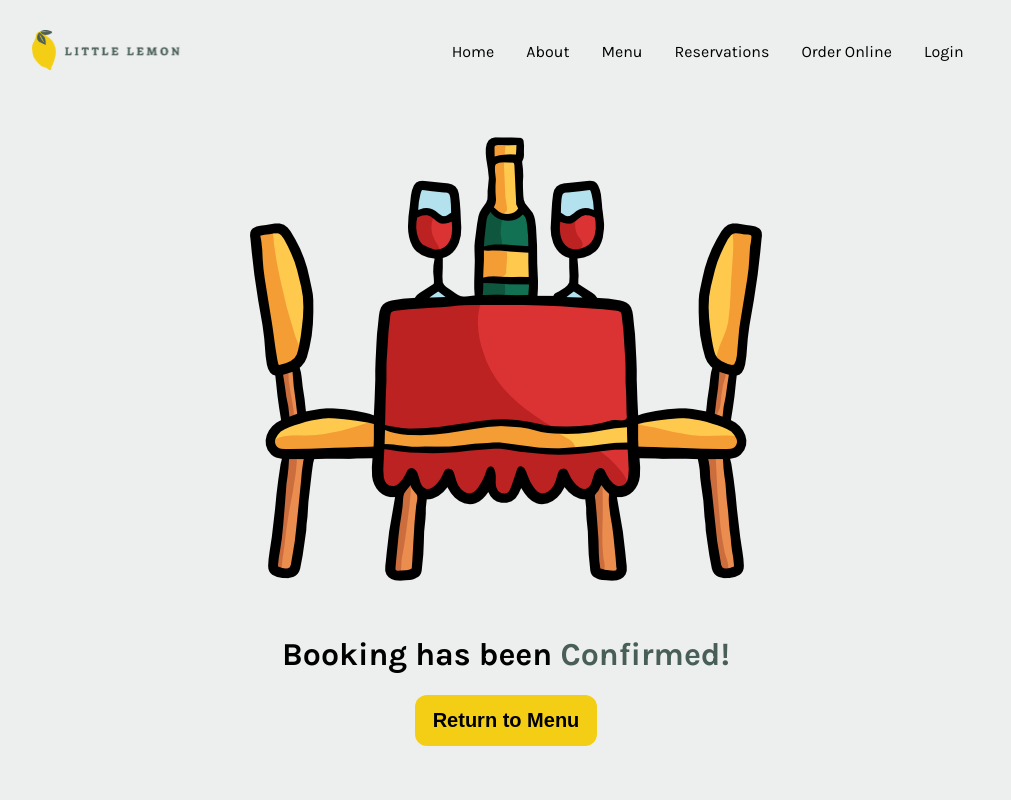
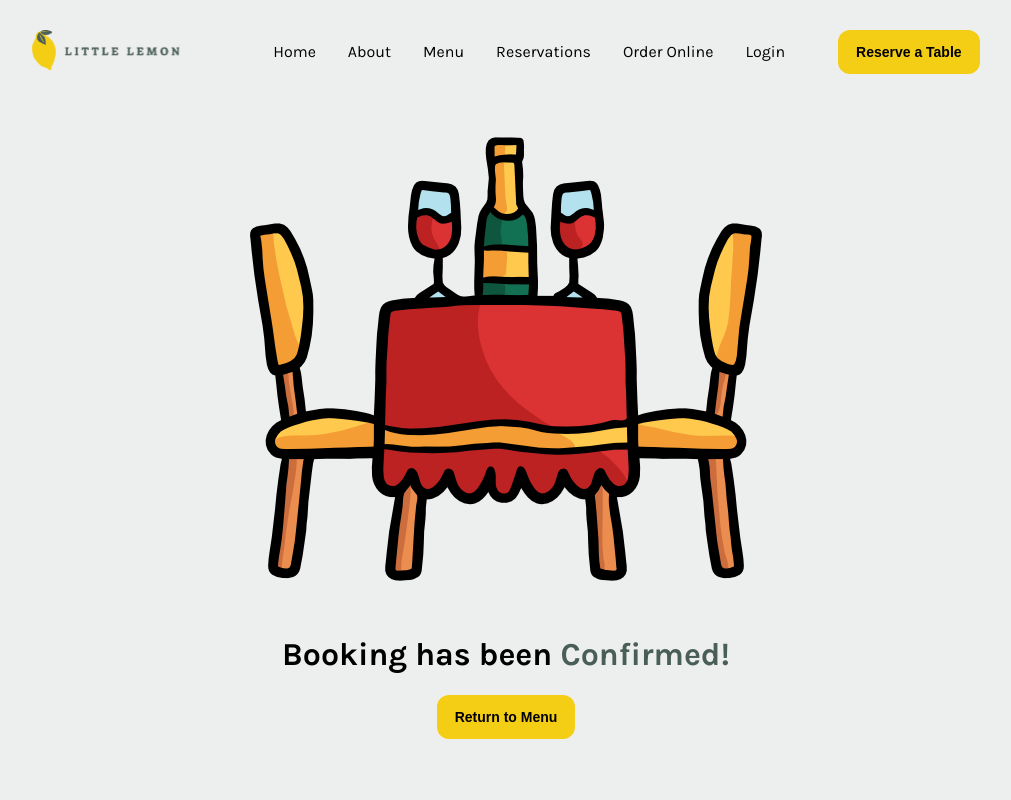
Before and after one commit to copestakes/little-lemon-capstone, a React (Create React App) app: page /#/confirmed in a window 1280 px wide. Shown: the top 800 px of the page, without its empty margins (134-1145 px from the left). Built offline with nearby package versions, Linux system fonts and the light colour scheme; a web font is replaced by a local one.

Commit message:
adding to confirm page

```diff
--- a/src/App.css
+++ b/src/App.css
@@ -139,6 +139,10 @@ button {
 
 button:hover {
   background-color: var(--secondary-color-hover);
+}
+
+.small-btn {
+  font-size: 14px;
 }
 
 .btn-icon {
--- a/src/components/ConfirmedBooking.js
+++ b/src/components/ConfirmedBooking.js
@@ -13,7 +13,7 @@ function ConfirmedBooking() {
         </h1>
       </div>
       <Link to="/">
-        <button>Return to Menu</button>
+        <button className="small-btn">Return to Menu</button>
       </Link>
     </div>
   );
--- a/src/components/Nav.js
+++ b/src/components/Nav.js
@@ -1,5 +1,6 @@
 import React, { useState } from 'react';
 import logo from '../images/Logo.svg';
+import { Link } from 'react-router-dom';
 import '../index.css';
 
 function Nav() {
@@ -46,6 +47,12 @@ function Nav() {
           <a href="/">Login</a>
         </li>
       </ul>
+
+      <Link to="/booking">
+        <button className="small-btn" aria-label="On Click">
+          Reserve a Table
+        </button>
+      </Link>
     </nav>
   );
 }
```
